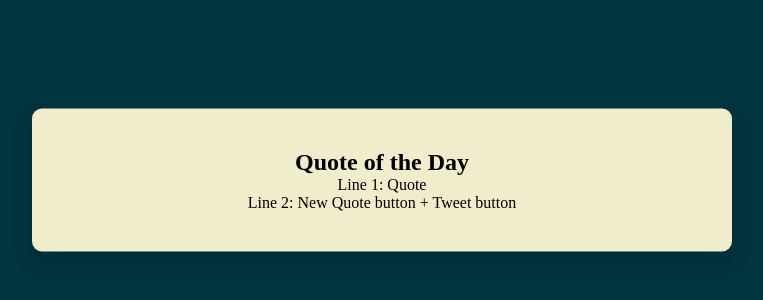
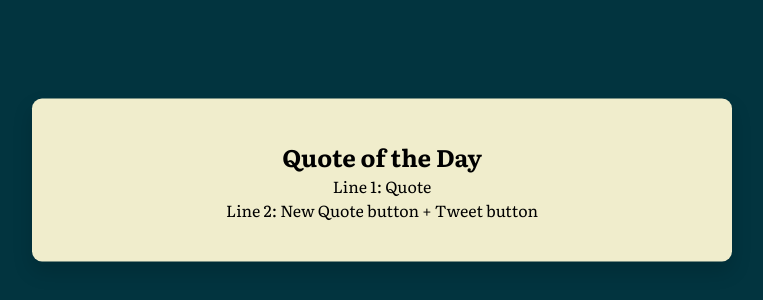
Before and after one commit to smm233/Daily-Quote, a plain HTML site: page index.html in a window 1280 px wide. Shown: the part 220-520 px from the top of the page, without its empty margins (258-1021 px from the left). Drawn offline with Linux system fonts and the light colour scheme.

Commit message:
Import Literata google font

```diff
--- a/styles.css
+++ b/styles.css
@@ -1,7 +1,10 @@
+@import url('https://fonts.googleapis.com/css2?family=Literata:ital,opsz,wght@0,7..72,200..900;1,7..72,200..900&display=swap');
+
  * {
     margin: 0;
     padding: 0;
     box-sizing: border-box;
+    font-family: 'Literata', serif;
  }
 
  body {
```
